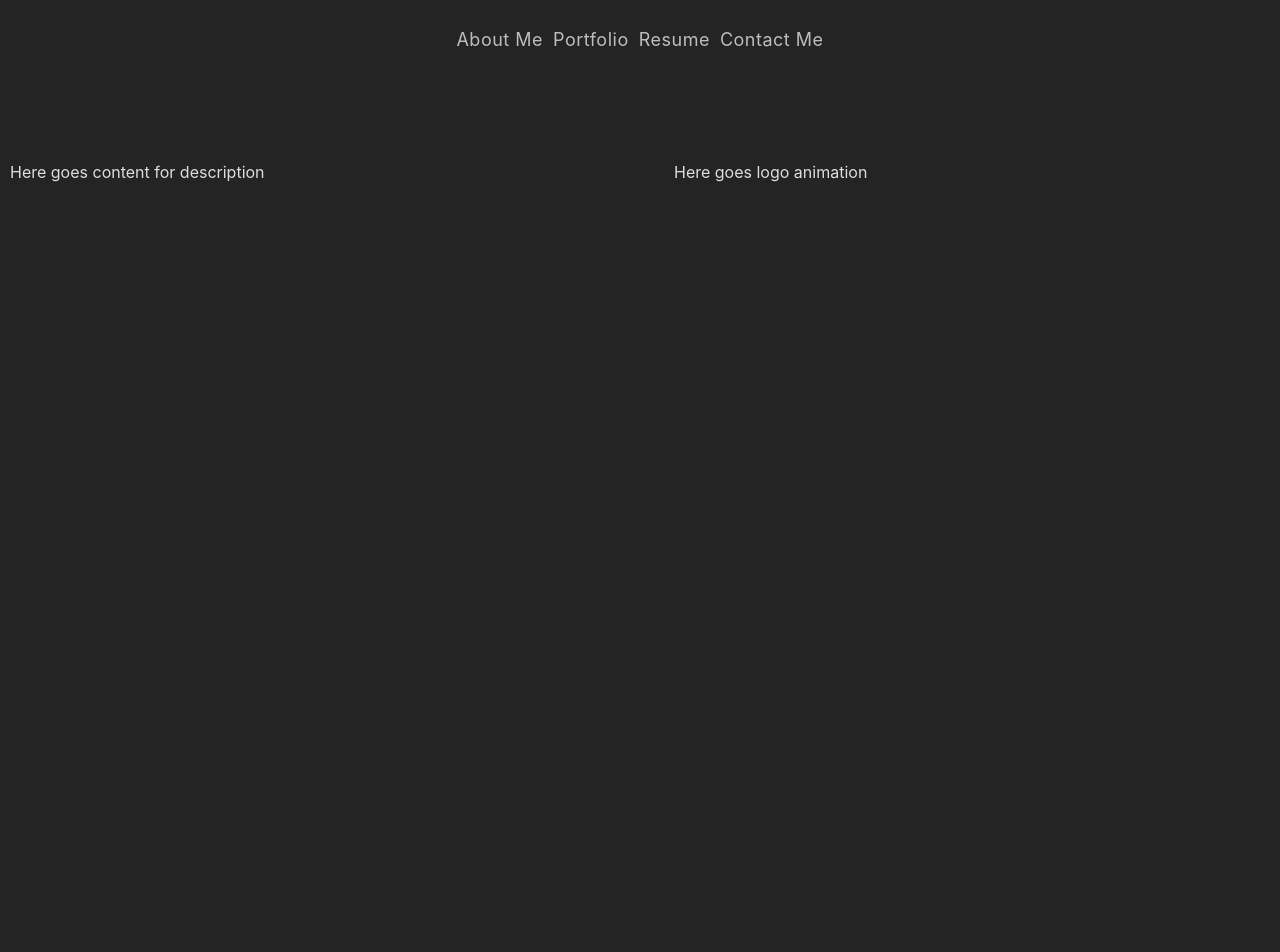
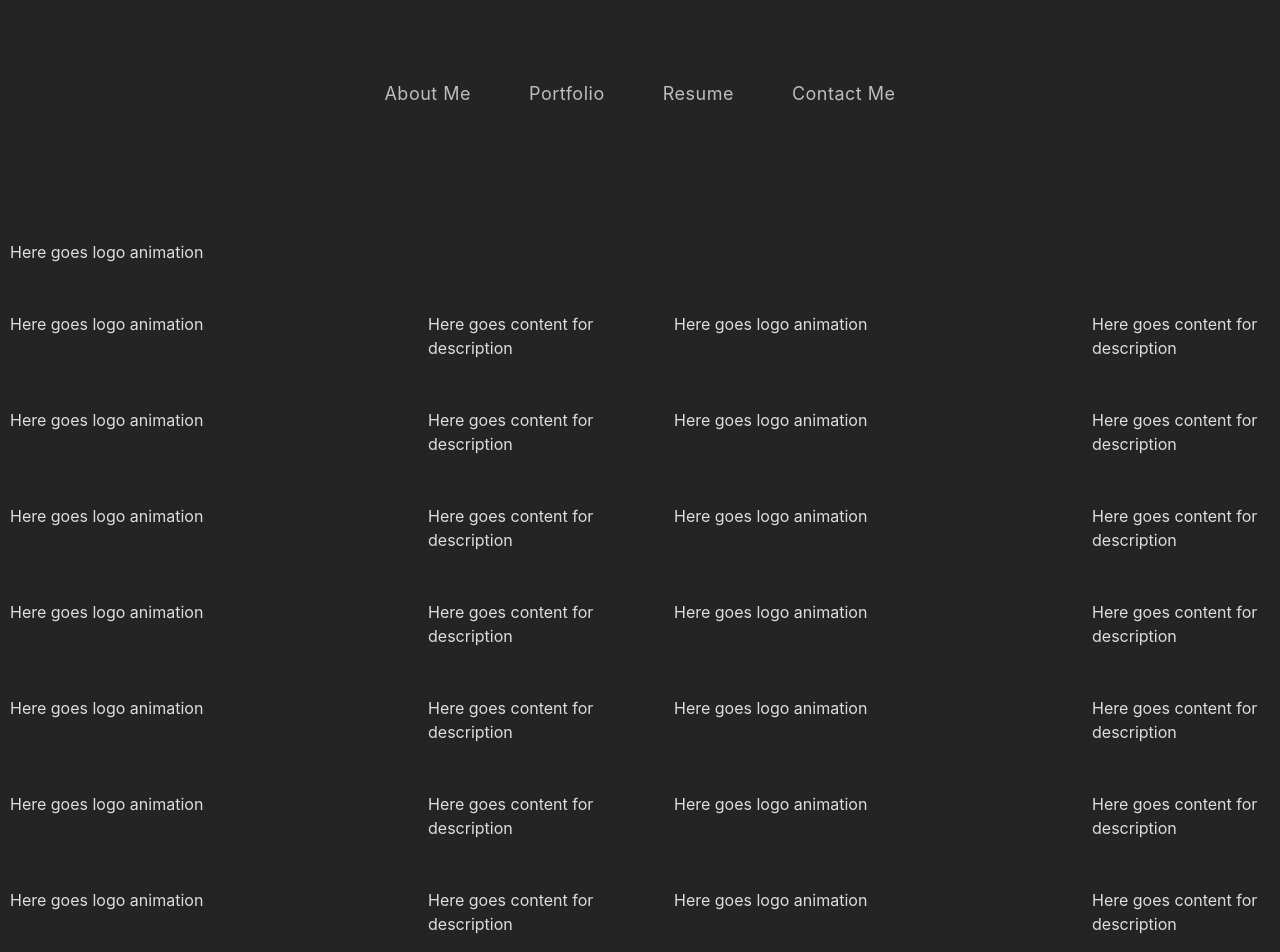
Before and after one commit to Anzanrai/portfolio-react, a React (Vite) app: page / in a window 1280 px wide. Shown: the top 952 px of the page. Before the commit the page ends 800 px from the top, so only its background shows below. Built offline with nearby package versions, Linux system fonts and the light colour scheme.

Commit message:
contact, portfolio and resume pages created

```diff
--- a/src/components/NavBar.scss
+++ b/src/components/NavBar.scss
@@ -4,8 +4,10 @@
   // width: 100%;
   display: flex;
   flex-direction: row;
+  padding-top: 80px;
   height: 80px;
-  line-height: 80px;
+  // align-items: center;
+//   line-height: 80px;
   position: sticky;
   top: 0;
   background-color: #242424;
@@ -18,6 +20,7 @@
   display: flex;
   flex-direction: row;
   flex-wrap: wrap;
+  gap: 3rem;
 }
 
 .burger-navbar {
@@ -81,6 +84,7 @@ ul {
     // backdrop-filter: blur(4px);
     justify-content: flex-start;
     align-items: flex-start;
+    gap: 0;
 
     &:nth-child(1) {
       padding-top: 15vh;
@@ -115,9 +119,3 @@ ul {
     }
   }
 }
-
-@media (max-width: $xs-width) {
-  .navbar {
-    width: 50vw;
-  }
-}
--- a/src/components/NavBar.tsx
+++ b/src/components/NavBar.tsx
@@ -14,21 +14,21 @@ const NavBar = () => {
       className: '',
     },
     {
-      linkTo: '/',
+      linkTo: '/portfolio',
       name: 'portfolio',
       hoverState: false,
       linkTitle: 'Portfolio',
       className: '',
     },
     {
-      linkTo: '/',
+      linkTo: '/resume',
       name: 'resume',
       hoverState: false,
       linkTitle: 'Resume',
       className: '',
     },
     {
-      linkTo: '/',
+      linkTo: '/contact',
       name: 'contactMe',
       hoverState: false,
       linkTitle: 'Contact Me',
--- /dev/null
+++ b/src/pages/Contact/index.tsx
@@ -0,0 +1,10 @@
+import NavBar from "../../components/NavBar";
+function Contact() {
+  return (
+    <div>
+        <NavBar />
+    Contact</div>
+  )
+}
+
+export default Contact
--- a/src/pages/Home/index.tsx
+++ b/src/pages/Home/index.tsx
@@ -9,6 +9,23 @@ const Home = () => {
         <div className='content-wrapper'>
             <div className='child'>Here goes content for description</div>
             <div className='child right'>Here goes logo animation</div>
+            <div className='child'>Here goes content for description</div>
+            <div className='child right'>Here goes logo animation</div><div className='child'>Here goes content for description</div>
+            <div className='child right'>Here goes logo animation</div><div className='child'>Here goes content for description</div>
+            <div className='child right'>Here goes logo animation</div><div className='child'>Here goes content for description</div>
+            <div className='child right'>Here goes logo animation</div><div className='child'>Here goes content for description</div>
+            <div className='child right'>Here goes logo animation</div><div className='child'>Here goes content for description</div>
+            <div className='child right'>Here goes logo animation</div><div className='child'>Here goes content for description</div>
+            <div className='child right'>Here goes logo animation</div><div className='child'>Here goes content for description</div>
+            <div className='child right'>Here goes logo animation</div><div className='child'>Here goes content for description</div>
+            <div className='child right'>Here goes logo animation</div><div className='child'>Here goes content for description</div>
+            <div className='child right'>Here goes logo animation</div><div className='child'>Here goes content for description</div>
+            <div className='child right'>Here goes logo animation</div><div className='child'>Here goes content for description</div>
+            <div className='child right'>Here goes logo animation</div><div className='child'>Here goes content for description</div>
+            <div className='child right'>Here goes logo animation</div><div className='child'>Here goes content for description</div>
+            <div className='child right'>Here goes logo animation</div><div className='child'>Here goes content for description</div>
+            <div className='child right'>Here goes logo animation</div><div className='child'>Here goes content for description</div>
+            <div className='child right'>Here goes logo animation</div>
         </div>
     </div>
 }
--- /dev/null
+++ b/src/pages/Portfolio/index.tsx
@@ -0,0 +1,12 @@
+import NavBar from "../../components/NavBar";
+
+const Portfolio = () => {
+  return (
+    <div>
+        <NavBar />
+        Portfolio page.
+    </div>
+  )
+}
+
+export default Portfolio;
--- /dev/null
+++ b/src/pages/Resume/index.tsx
@@ -0,0 +1,13 @@
+
+import NavBar from '../../components/NavBar'
+
+function Resume() {
+  return (
+    <div>
+        <NavBar />
+        Resume Page
+    </div>
+  )
+}
+
+export default Resume
```
Also changed, not shown: src/App.tsx (+15 -0 lines), src/pages/Portfolio/index.scss (added).
